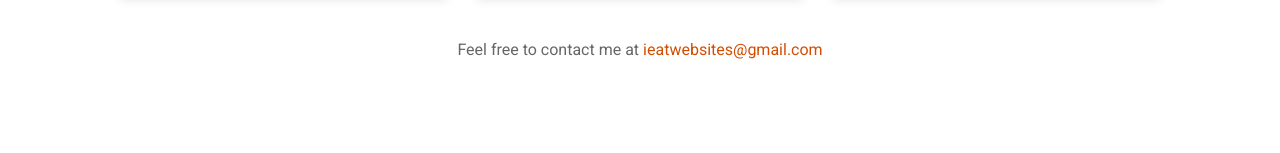
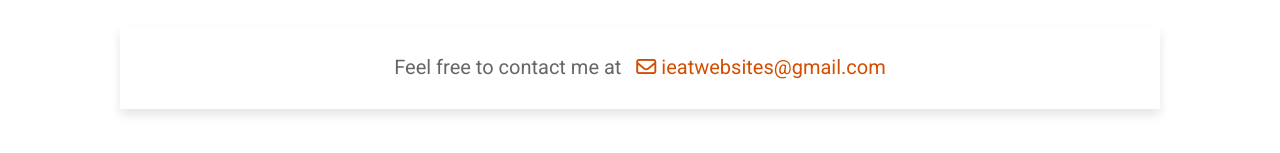
Before and after one commit to brickbones/my-portfolio, a website: page index.html in a window 1280 px wide. Shown: the part 3707-3860 px from the top of the page. Drawn offline with nearby package versions, Linux system fonts and the light colour scheme.

Commit message:
footer fix

```diff
--- a/css/main.css
+++ b/css/main.css
@@ -13,6 +13,9 @@
  .container{
    padding: 0 15px;
    display: block;
+ }
+.portfolio > :last-child{
+   margin: 0 0 65px 0 !important;
  }
  header {
    margin-top: 60px;
@@ -122,7 +125,6 @@
 .about-me a:hover:after, footer p a:hover:after, .modal-wrapper a:hover:after{
   width: 100%;
 }
-
 .portfolio-wrapper{
   margin: 0 0 80px 0;
 }
@@ -339,10 +341,14 @@
 footer {
   margin: 60px 0;
   text-align: center;
+  background: #ffffff;
+  box-shadow: 0 6px 10px 0 rgba(0,0,0,0.10);
 }
 footer p{
-  margin: 30px auto;
-  color: #666
+  margin: 30px auto 0 auto;
+  color: #666;
+  padding: 30px;
+  font-size: 20px;
 }
 footer li{
   display: flex;
--- a/index.html
+++ b/index.html
@@ -187,7 +187,7 @@
       </div>
 
 <footer>
-      <p>Feel free to contact me at <a href="mailto:ieatwebsites@gmail.com">ieatwebsites@gmail.com</a></p>
+      <p>Feel free to contact me at <a style="margin-left:10px" href="mailto:ieatwebsites@gmail.com"><i class="fa fa-envelope-o" aria-hidden="true"></i> ieatwebsites@gmail.com</a></p>
 </footer>
 
     </div>
@@ -325,7 +325,6 @@
    </div>
   </div>
 
-
     <!-- jQuery -->
     <script src="https://ajax.googleapis.com/ajax/libs/jquery/1.12.4/jquery.min.js"></script>
     <!-- custom js -->
```
Also changed, not shown: dist/css/all.css, dist/css/all.min.css.
